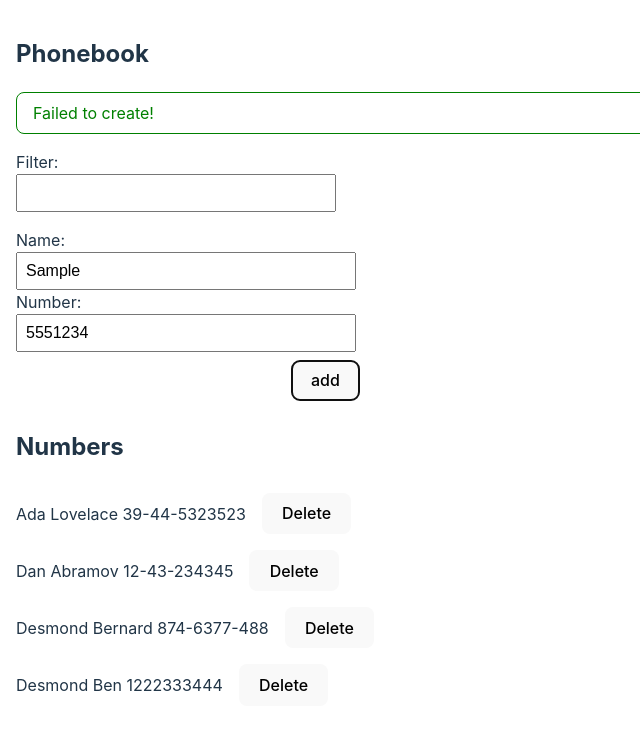
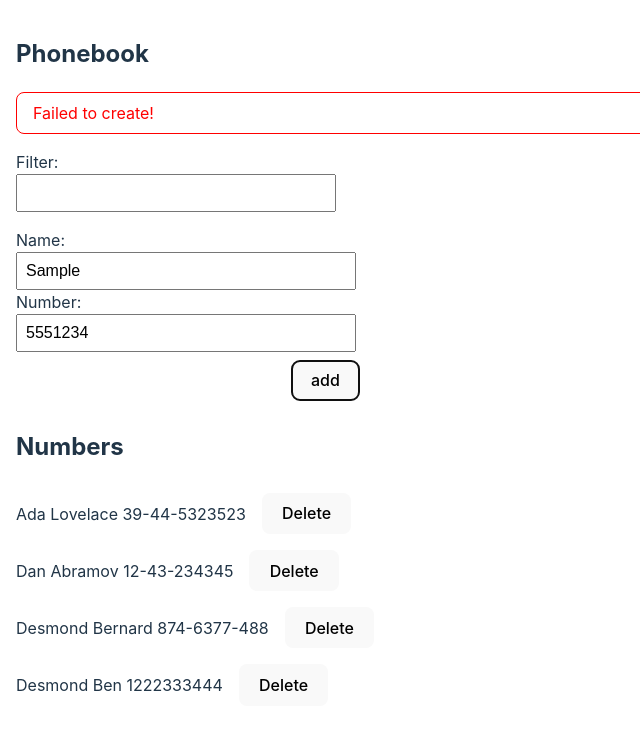
Before and after one commit to Ifcodes/fullstack-open-Ex, a React (Vite) app in the folder part2/phonebook/: page / in a window 1280 px wide. Both pictures are taken after typing "Sample", "5551234" into the empty fields and a click on the button "add". Shown: the top 730 px of the page, without its empty margins (0-640 px from the left). Built offline with nearby package versions, Linux system fonts and the light colour scheme; no server answers; data requests are answered from the project's data file.

Commit message:
feat: exercise 2.16 - 2.17

```diff
--- a/part2/phonebook/src/App.jsx
+++ b/part2/phonebook/src/App.jsx
@@ -135,12 +135,14 @@ function App() {
         .then((res) => {
           const filteredPersons = persons.filter((p) => p.id !== res.id);
           setPersons(filteredPersons);
-          handleNotification(`Contact has been deleted successfully.`, "error");
+          handleNotification(
+            `Contact has been deleted successfully.`,
+            "success"
+          );
         })
         .catch((err) => {
           console.log({ err });
-          if (err.status === 404) {
-            alert(`Contact does not exist`);
+          if (err?.response?.status === 404) {
             handleNotification(`Selected contact does not exist.`, "error");
           }
         });
--- a/part2/phonebook/src/components/Notification.jsx
+++ b/part2/phonebook/src/components/Notification.jsx
@@ -5,8 +5,8 @@ const Notification = ({ message, type }) => {
     width: "100%",
     padding: "8px 16px",
     borderRadius: "8px",
-    color: "green",
-    border: "1px solid green",
+    color: "red",
+    border: "1px solid red",
     marginBottom: "1rem",
   };
 
```
